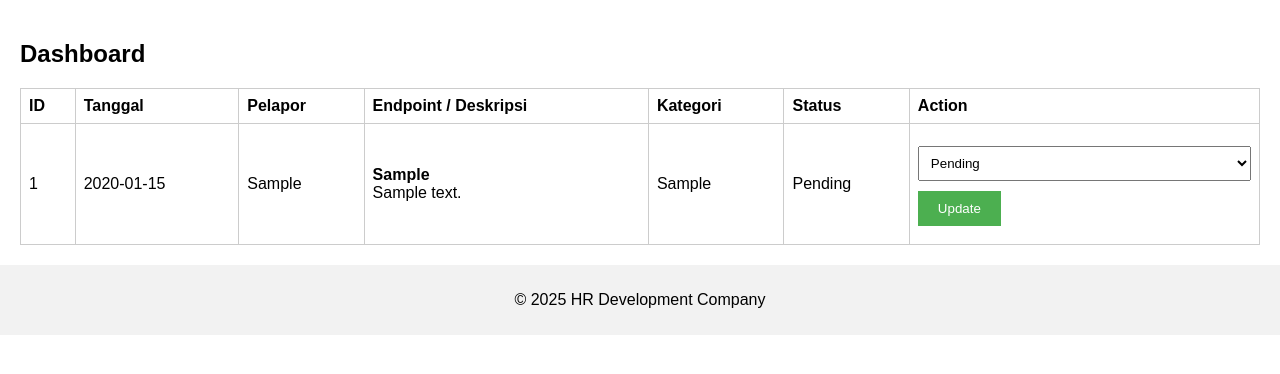
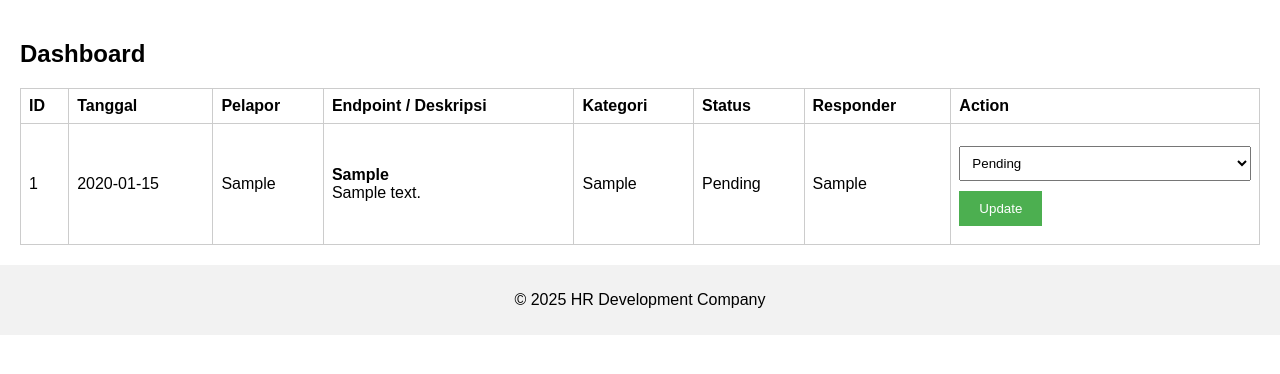
Before and after one commit to jonscafe/ticketing-msi, a Flask app: page / in a window 1280 px wide. Shown: the part 163-537 px from the top of the page. Run offline with Flask 2, Linux system fonts and the light colour scheme; the visitor is signed in with stand-in values (Sample User, id 1); tables that the repository leaves empty hold one stand-in row (values such as "Sample post").

Commit message:
Update index.html

```diff
--- a/templates/index.html
+++ b/templates/index.html
@@ -11,6 +11,7 @@
             <th>Endpoint / Deskripsi</th>
             <th>Kategori</th>
             <th>Status</th>
+            <th>Responder</th>
             {% if role == 'Responder' %}
             <th>Action</th>
             {% endif %}
@@ -28,6 +29,7 @@
             </td>
             <td>{{ incident.category }}</td>
             <td>{{ incident.status }}</td>
+            <td>{{ incident.responder if incident.responder else 'Not Assigned' }}</td>
             {% if role == 'Responder' %}
             <td>
                 <form action="{{ url_for('update_status', id=incident.id) }}" method="POST">
```
